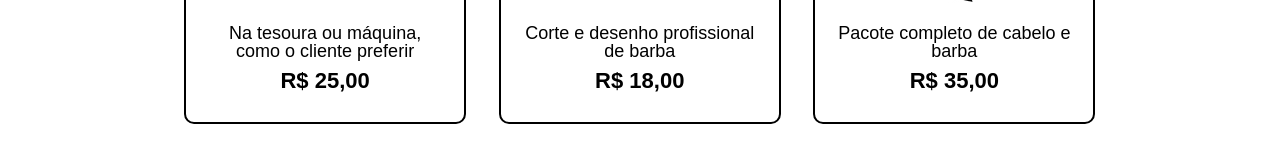
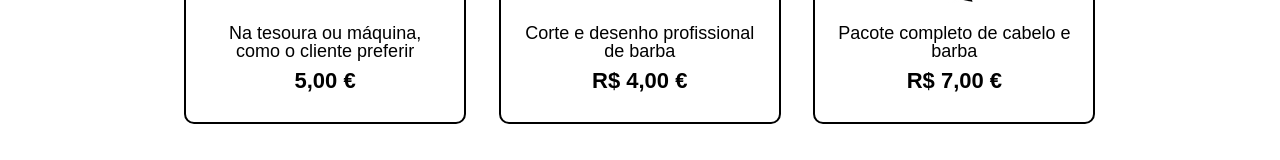
Before and after one commit to Aiam32/Styles, a plain HTML site: page produtos.html in a window 1280 px wide. Shown: the part 734-894 px from the top of the page. Drawn offline with Linux system fonts and the light colour scheme.

Commit message:
Website update produto

```diff
--- a/produtos.html
+++ b/produtos.html
@@ -33,21 +33,21 @@
                     <h2>Cabelo</h2>
                     <img src="img/cabelo.jpg">
                     <p class="produto-descrito">Na tesoura ou máquina, como o cliente preferir</p>
-                    <p class="produto-valor">R$ 25,00</p>
+                    <p class="produto-valor">5,00 €</p>
                 </li>
 
                 <li>
                     <h2>Barba</h2>
                     <img src="img/barba.jpg">
                     <p class="produto-descrito">Corte e desenho profissional de barba</p>
-                    <p class="produto-valor">R$ 18,00</p>
+                    <p class="produto-valor">R$ 4,00 €</p>
                 </li>
 
                 <li>
                     <h2>Cabelo+Barba</h2>
                     <img src="img/cabelo+barba.jpg">
                     <p class="produto-descrito">Pacote completo de cabelo e barba</p>
-                    <p class="produto-valor">R$ 35,00</p>
+                    <p class="produto-valor">R$ 7,00 €</p>
                 </li>
             </ul>
         </main>
```
